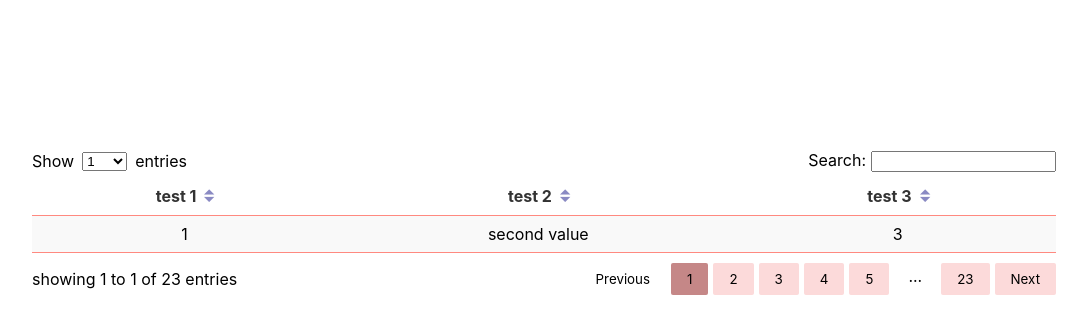
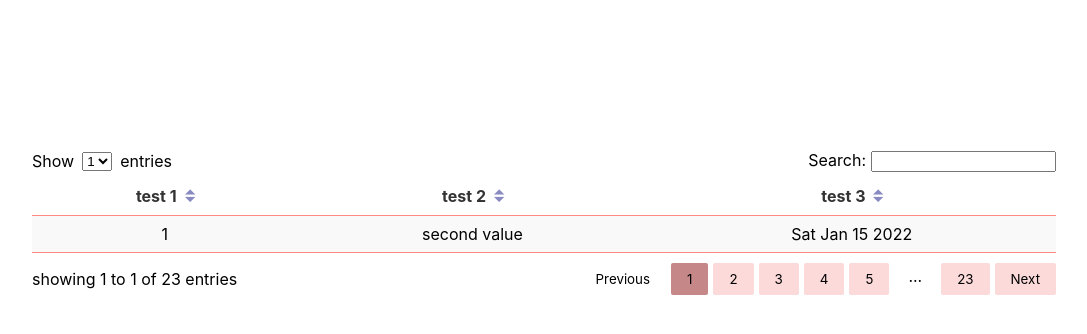
Before and after one commit to MathieuBouvet/mb-react-data-table, a React (Create React App) app: page / in a window 1280 px wide. Shown: the top 334 px of the page, without its empty margins (96-1183 px from the left). Built offline with nearby package versions, Linux system fonts and the light colour scheme.

Commit message:
Edit App.js

```diff
--- a/src/App.js
+++ b/src/App.js
@@ -1,14 +1,26 @@
 import "./App.css";
-import ReactDataTable, { ColumnHeader, Pagination } from "./lib";
+import ReactDataTable, {
+  ColumnHeader,
+  Pagination,
+  EntriesNumberSelection,
+} from "./lib";
 
 function App() {
   const testHeader = [
     { name: "test 1", dataKey: "one", sortFn: (a = 0, b = 0) => a - b },
     { name: "test 2", dataKey: "two" },
-    { name: "test 3", dataKey: "three" },
+    {
+      name: "test 3",
+      dataKey: "three",
+      formater: data => data?.toDateString?.() ?? data ?? "",
+    },
   ];
   const testData = [
-    { one: "1", two: "second value", three: 3 },
+    {
+      one: "1",
+      two: "second value",
+      three: new Date("2022-01-15"),
+    },
     { one: "2", two: "second value", three: "row 2 but 3" },
     { one: "3" },
     { one: "3", two: "value of 2", three: 42 },
@@ -45,6 +57,9 @@ function App() {
         renderPagination={props => (
           <Pagination {...props} className="pagination" />
         )}
+        renderEntriesNumberSelection={props => (
+          <EntriesNumberSelection {...props} availableNumbers={[2, 3, 4]} />
+        )}
       >
         {testData}
       </ReactDataTable>
```
